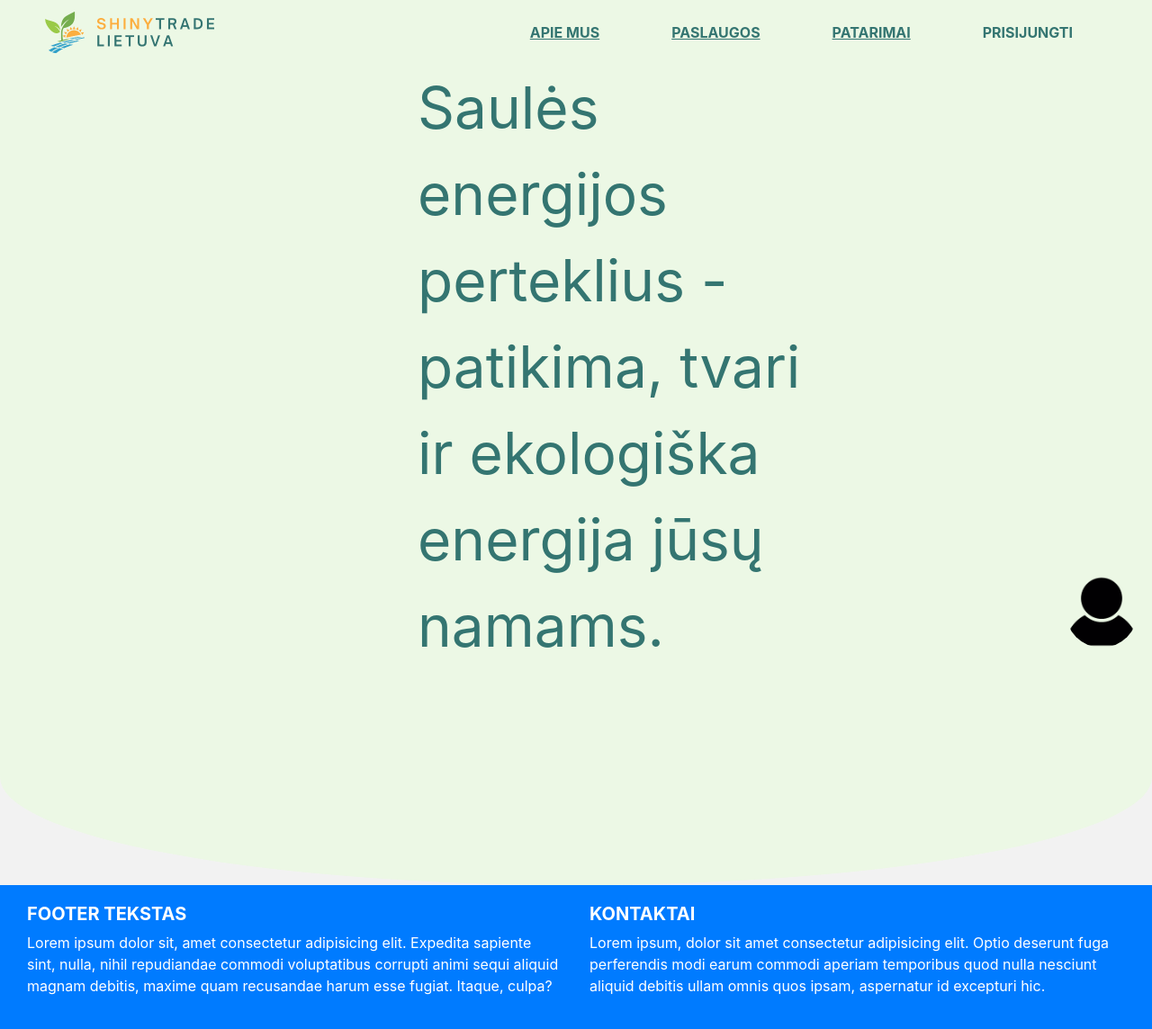
After one commit to Faustels/ebirza, a Flask app: page /ApieMus in a window 1280 px wide. The commit adds this page. Shown: the whole page at 90% size. Run offline with Flask 3, Linux system fonts and the light colour scheme; parts of the project's set-up code (start-up, migrations or seed data) failed here and were passed over; some libraries are stand-ins or nearby versions.

Commit message:
Sukurtas pradinis apie mus puslapis

```diff
--- /dev/null
+++ b/Blueprints/about.py
@@ -0,0 +1,9 @@
+from flask import Blueprint, render_template, session
+
+aboutBlueprint = Blueprint('aboutBlueprint', __name__, template_folder="../templates", static_folder="../static")
+
+@aboutBlueprint.route('/ApieMus')
+def index():
+    if session.get("user"):
+        return render_template("about.html", user=session["user"])
+    return render_template("about.html")
--- a/main.py
+++ b/main.py
@@ -67,6 +67,9 @@ app.register_blueprint(assistantBlueprint)
 from Blueprints.index import indexBlueprint
 app.register_blueprint(indexBlueprint)
 
+from Blueprints.about import aboutBlueprint
+app.register_blueprint(aboutBlueprint)
+
 from Blueprints.main import mainBlueprint
 app.register_blueprint(mainBlueprint)
 
--- /dev/null
+++ b/templates/about.html
@@ -0,0 +1,38 @@
+<!DOCTYPE html>
+<html>
+<head>
+<link rel="stylesheet" href="https://cdn.jsdelivr.net/npm/bootstrap@4.3.1/dist/css/bootstrap.min.css" integrity="sha384-ggOyR0iXCbMQv3Xipma34MD+dH/1fQ784/j6cY/iJTQUOhcWr7x9JvoRxT2MZw1T" crossorigin="anonymous">
+<link rel="stylesheet" href="https://cdn.jsdelivr.net/npm/bootstrap-icons@1.5.0/font/bootstrap-icons.css">
+<link rel="stylesheet" type="text/css"    href="https://cdn.datatables.net/1.10.15/css/jquery.dataTables.min.css"></link>
+<link rel="stylesheet" href="/static/css/root.css">
+<link rel="stylesheet" href="/static/css/navbar.css">
+<link rel="stylesheet" href="/static/css/footer.css">
+<link rel="stylesheet" href="/static/css/assistant.css">
+<link rel="stylesheet" href="/static/css/userModals.css">
+<link rel="stylesheet" href="/static/css/index.css">
+<title>Puslapis</title>
+</head>
+<body class="d-flex flex-column min-vh-100">
+{% include "inserts/common/assistant.html" %}
+{% include "inserts/common/navigation.html" %}
+
+<div style="display:flex; flex-direction: column; flex-grow: 1;">
+    <div id="Apie_mus" class="row justify-content-lg-center indexContainer">
+        <div class="row justify-content-lg-center" >
+            <div class="col col-xl-6 col-lg-6 col-md-6 col-12 bigText">
+                <div>
+                    Saulės energijos perteklius - patikima, tvari ir ekologiška energija jūsų   namams.
+                </div>
+            </div>
+        </div>
+    </div>
+    <div class="roundedBottom" style="flex-grow:1;">
+
+    </div>
+</div>
+
+{% include "inserts/common/footer.html" %}
+
+</body>
+{% include "inserts/common/scripts.html" %}
+</html>
--- a/templates/inserts/common/navigation.html
+++ b/templates/inserts/common/navigation.html
@@ -17,7 +17,7 @@
             <ul class="navbar-nav navbarList ml-auto">
                 <div>
                     <li class="nav-item">
-                        <a href="kaina" class="navbarPageLinks"> APIE MUS</a>
+                        <a href="ApieMus" class="navbarPageLinks"> APIE MUS</a>
                     </li>
                 </div>
                 <div>
```
